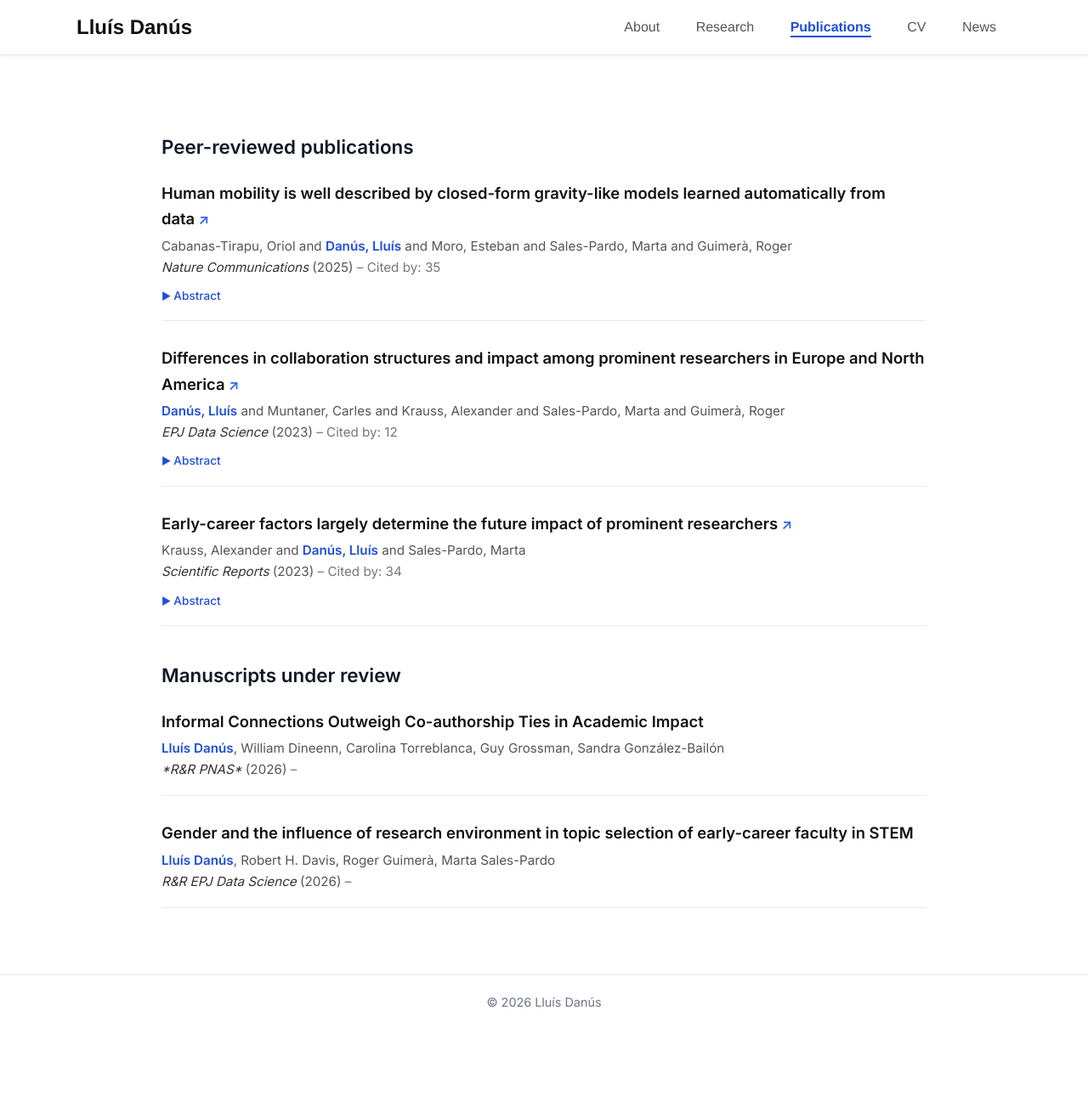
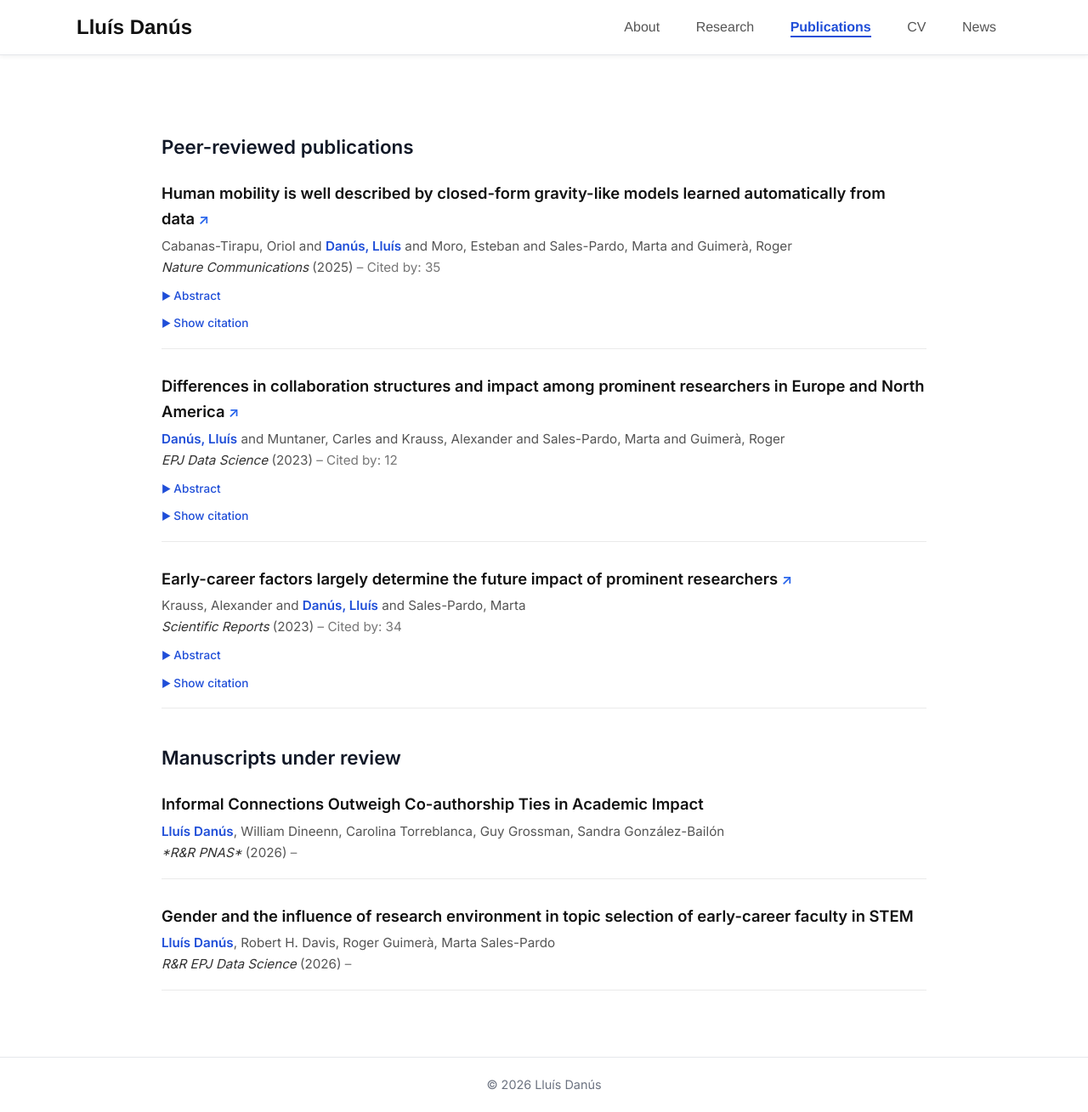
Before and after one commit to lluisdanus/lluisdanus.github.io, a Jekyll site: the page built from publications.md, in a window 1280 px wide and 1309 px high. Shown: the whole window at 85% size. Built offline with Jekyll 4.4.1, drawn with Linux system fonts in a browser that asks for light colours.

Commit message:
fixing publications

```diff
--- a/publications.md
+++ b/publications.md
@@ -32,6 +32,22 @@ layout: default
   </details>
 {% endif %}
 
+<div class="abstract-block">
+  <details>
+    <summary>Show citation</summary>
+    <pre class="bibtex-text">
+@article{ {{ pub.id }},
+  author={{ "{{ pub.authors }}" }},
+  title={{ "{{ pub.title }}" }},
+  journal={{ "{{ pub.journal }}" }},
+  year={{ "{{ pub.year }}" }},
+  doi={{ "{{ pub.doi }}" }}
+}
+    </pre>
+    <a href="/path/to/{{ pub.id }}.bib" download>Download BibTeX</a>
+  </details>
+</div>
+
 </div>
 {% endfor %}
 
```
